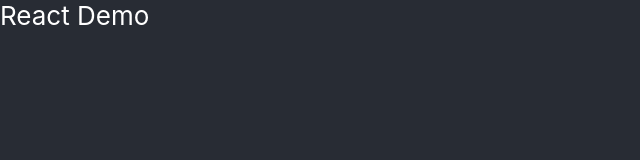
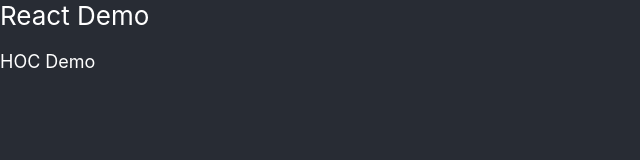
Before and after one commit to spinloop/React-Demo, a React (Create React App) app: page / in a window 1280 px wide. Shown: the top 160 px of the page, without its empty margins (0-640 px from the left). Built offline with nearby package versions, Linux system fonts and the light colour scheme.

Commit message:
start hoc demo

```diff
--- a/src/App.js
+++ b/src/App.js
@@ -1,4 +1,5 @@
 import React from 'react';
+import HOC from './examples/hoc'
 import './App.css';
 
 function App() {
@@ -7,6 +8,7 @@ function App() {
       <header className="App-header">
         React Demo
       </header>
+      <HOC />
     </div>
   );
 }
--- /dev/null
+++ b/src/examples/hoc/index.js
@@ -0,0 +1,8 @@
+import React from 'react'
+import '../../App.css';
+
+export default () => (
+  <div className="Example">
+    <header className="Example-header">HOC Demo</header>
+  </div>
+)
```
